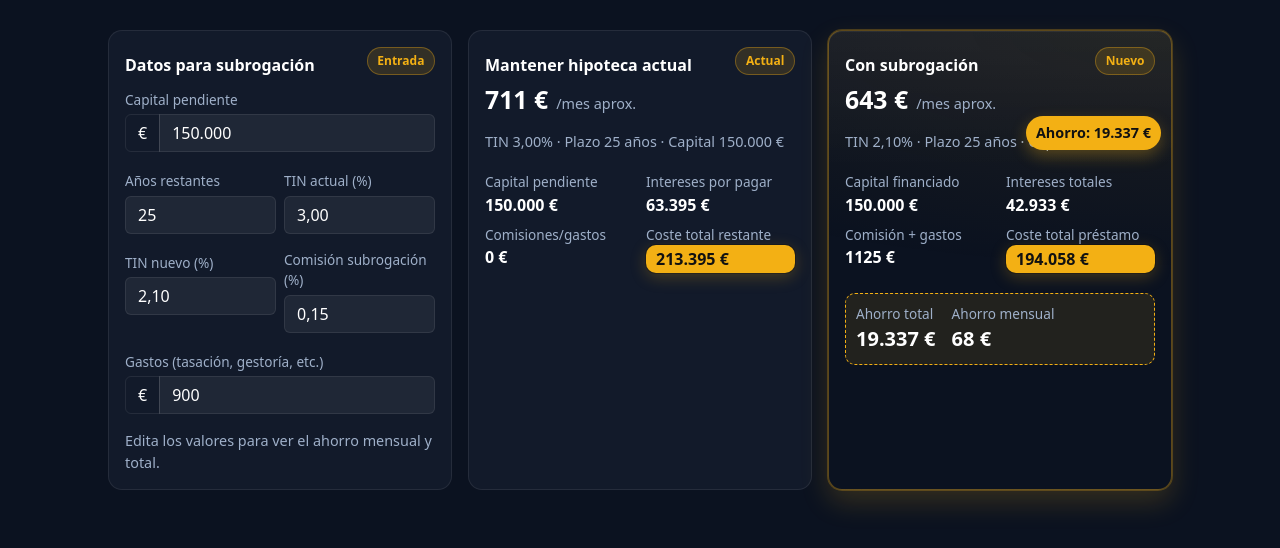
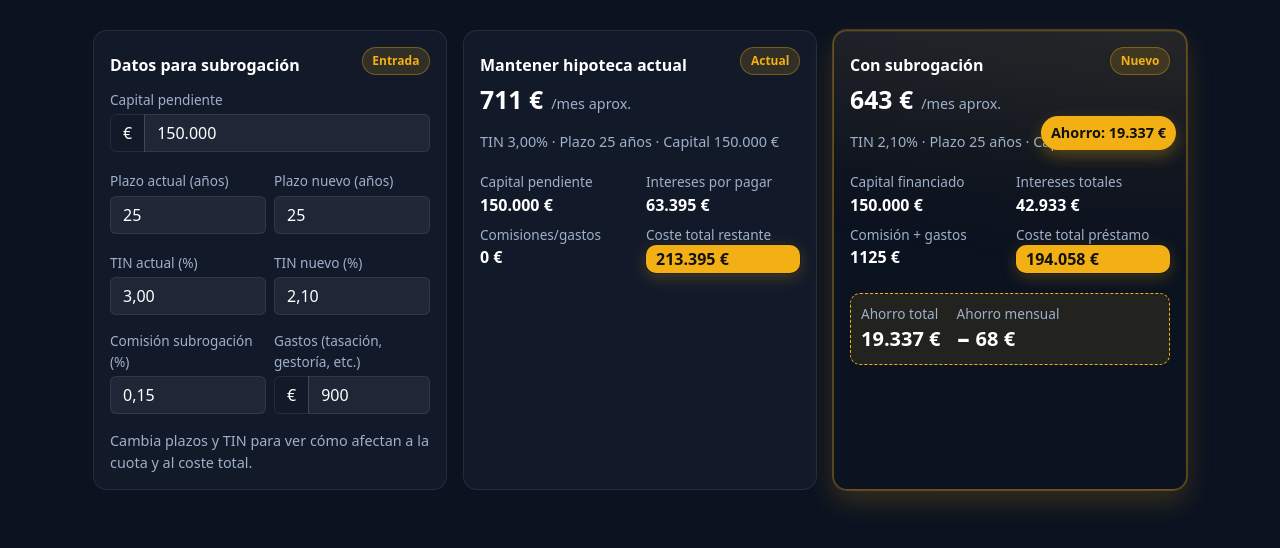
Before and after one commit to Albertuito/calculadoraa, a plain HTML site: page subrogacion/index.html in a window 1280 px wide. Drawn offline with nearby package versions, Linux system fonts and the light colour scheme.

Commit message:
Update index.html

```diff
--- a/subrogacion/index.html
+++ b/subrogacion/index.html
@@ -3,7 +3,7 @@
 <head>
   <meta charset="utf-8">
   <meta name="viewport" content="width=device-width, initial-scale=1">
-  <title>Calculadora Subrogación de Hipoteca</title>
+  <title>Calculadora Subrogación de Hipoteca — Plazos distintos</title>
   <link href="https://cdn.jsdelivr.net/npm/bootstrap@5.3.3/dist/css/bootstrap.min.css" rel="stylesheet">
   <style>
     :root{
@@ -20,8 +20,8 @@
       font-family:system-ui,-apple-system,Segoe UI,Roboto,Ubuntu,sans-serif;
       padding:30px;
     }
-    .hh-row{max-width:1100px;margin:auto;}
-    .hh-col{max-width:360px;display:flex;}
+    .hh-row{max-width:1120px;margin:auto;}
+    .hh-col{max-width:370px;display:flex;}
     .hh-card{
       background:var(--panel);
       color:var(--ink);
@@ -95,35 +95,41 @@
 
         <div class="two">
           <div class="mb-1">
-            <label class="label-sm mb-1">Años restantes</label>
-            <input id="yearsLeft" type="number" min="1" max="40" class="form-control" placeholder="25">
+            <label class="label-sm mb-1">Plazo actual (años)</label>
+            <input id="yearsLeftCurrent" type="number" min="1" max="40" class="form-control" placeholder="25">
           </div>
           <div class="mb-1">
-            <label class="label-sm mb-1">TIN actual (%)</label>
-            <input id="tinOld" type="text" inputmode="decimal" class="form-control" placeholder="3,00">
+            <label class="label-sm mb-1">Plazo nuevo (años)</label>
+            <input id="yearsLeftNew" type="number" min="1" max="40" class="form-control" placeholder="25">
           </div>
         </div>
 
         <div class="two">
           <div class="mb-1">
+            <label class="label-sm mb-1">TIN actual (%)</label>
+            <input id="tinOld" type="text" inputmode="decimal" class="form-control" placeholder="3,00">
+          </div>
+          <div class="mb-1">
             <label class="label-sm mb-1">TIN nuevo (%)</label>
             <input id="tinNew" type="text" inputmode="decimal" class="form-control" placeholder="2,10">
           </div>
+        </div>
+
+        <div class="two">
           <div class="mb-1">
             <label class="label-sm mb-1">Comisión subrogación (%)</label>
             <input id="feePct" type="text" inputmode="decimal" class="form-control" placeholder="0,15">
           </div>
-        </div>
-
-        <div class="mb-1">
-          <label class="label-sm mb-1">Gastos (tasación, gestoría, etc.)</label>
-          <div class="input-group">
-            <span class="input-group-text">€</span>
-            <input id="otherCosts" type="text" inputmode="decimal" class="form-control" placeholder="900">
+          <div class="mb-1">
+            <label class="label-sm mb-1">Gastos (tasación, gestoría, etc.)</label>
+            <div class="input-group">
+              <span class="input-group-text">€</span>
+              <input id="otherCosts" type="text" inputmode="decimal" class="form-control" placeholder="900">
+            </div>
           </div>
         </div>
 
-        <div class="sub">Edita los valores para ver el ahorro mensual y total.</div>
+        <div class="sub">Cambia plazos y TIN para ver cómo afectan a la cuota y al coste total.</div>
       </div>
     </div>
 
@@ -193,57 +199,65 @@
   };
 
   const $=id=>document.getElementById(id);
-  const ids=['capPend','yearsLeft','tinOld','tinNew','feePct','otherCosts'];
+  const ids=['capPend','yearsLeftCurrent','yearsLeftNew','tinOld','tinNew','feePct','otherCosts'];
   const els=ids.map($);
-  // Si algún input no existe, no seguimos (evita errores silenciosos)
   if(els.some(el=>!el)){ console.error('Faltan inputs esperados'); return; }
 
   function computeAll(){
+    // Entradas
     const capital = parseNum($('capPend').value || '150000');
-    const years   = Math.max(1, Math.min(40, parseInt($('yearsLeft').value || '25',10)));
+    const yearsCurrent = Math.max(1, Math.min(40, parseInt($('yearsLeftCurrent').value || '25',10)));
+    const yearsNew     = Math.max(1, Math.min(40, parseInt($('yearsLeftNew').value || '25',10)));
     const tinOld  = parseNum($('tinOld').value || '3')/100;
     const tinNew  = parseNum($('tinNew').value || '2.1')/100;
     const feePct  = parseNum($('feePct').value || '0.15')/100;
     const other   = parseNum($('otherCosts').value || '900');
 
-    const oldPay = monthlyPayment(capital, tinOld, years);
-    const oldInterest = oldPay*years*12 - capital;
+    // Actual
+    const oldPay = monthlyPayment(capital, tinOld, yearsCurrent);
+    const oldInterest = oldPay*yearsCurrent*12 - capital;
     const oldFees = 0;
     const oldTotal = capital + oldInterest + oldFees;
 
-    const newPay = monthlyPayment(capital, tinNew, years);
-    const newInterest = newPay*years*12 - capital;
+    // Nueva (plazo distinto)
+    const newPay = monthlyPayment(capital, tinNew, yearsNew);
+    const newInterest = newPay*yearsNew*12 - capital;
     const newFees = capital*feePct + other;
     const newTotal = capital + newInterest + newFees;
 
+    // Render Actual
     $('old-monthly').textContent = fmtMoney(oldPay);
-    $('old-sub').textContent = `TIN ${fmtPct(tinOld*100)} · Plazo ${years} años · Capital ${fmtMoney(capital)}`;
+    $('old-sub').textContent = `TIN ${fmtPct(tinOld*100)} · Plazo ${yearsCurrent} años · Capital ${fmtMoney(capital)}`;
     $('old-capital').textContent = fmtMoney(capital);
     $('old-interest').textContent = fmtMoney(oldInterest);
     $('old-fees').textContent = fmtMoney(oldFees);
     $('old-total').textContent = fmtMoney(oldTotal);
 
+    // Render Nueva
     $('new-monthly').textContent = fmtMoney(newPay);
-    $('new-sub').textContent = `TIN ${fmtPct(tinNew*100)} · Plazo ${years} años · Capital ${fmtMoney(capital)}`;
+    $('new-sub').textContent = `TIN ${fmtPct(tinNew*100)} · Plazo ${yearsNew} años · Capital ${fmtMoney(capital)}`;
     $('new-capital').textContent = fmtMoney(capital);
     $('new-interest').textContent = fmtMoney(newInterest);
     $('new-fees').textContent = fmtMoney(newFees);
     $('new-total').textContent = fmtMoney(newTotal);
 
+    // Ahorros
     const saveTotal = Math.max(0, oldTotal - newTotal);
-    const saveMonth = Math.max(0, oldPay - newPay);
+    // Ahorro mensual compara cuotas (ojo: con plazos distintos, puede haber menor/igual/mayor)
+    const saveMonth = oldPay - newPay;
     $('save-total').textContent = fmtMoney(saveTotal);
-    $('save-month').textContent = fmtMoney(saveMonth);
-    $('ribbon-save').textContent = `Ahorro: ${fmtMoney(saveTotal)}`;
+    $('save-month').textContent = (isFinite(saveMonth)? (saveMonth>=0? '− ' : '+ ') : '') + fmtMoney(Math.abs(saveMonth));
+    $('ribbon-save').textContent = `Ahorro: ${fmtMoney(Math.max(0, saveTotal))}`;
   }
 
   els.forEach(el=>{
     ['input','change','keyup'].forEach(evt=>el.addEventListener(evt, computeAll));
   });
 
-  // Valores iniciales
+  // Iniciales
   $('capPend').value = $('capPend').value || '150.000';
-  $('yearsLeft').value = $('yearsLeft').value || '25';
+  $('yearsLeftCurrent').value = $('yearsLeftCurrent').value || '25';
+  $('yearsLeftNew').value = $('yearsLeftNew').value || '25';
   $('tinOld').value = $('tinOld').value || '3,00';
   $('tinNew').value = $('tinNew').value || '2,10';
   $('feePct').value = $('feePct').value || '0,15';
```
